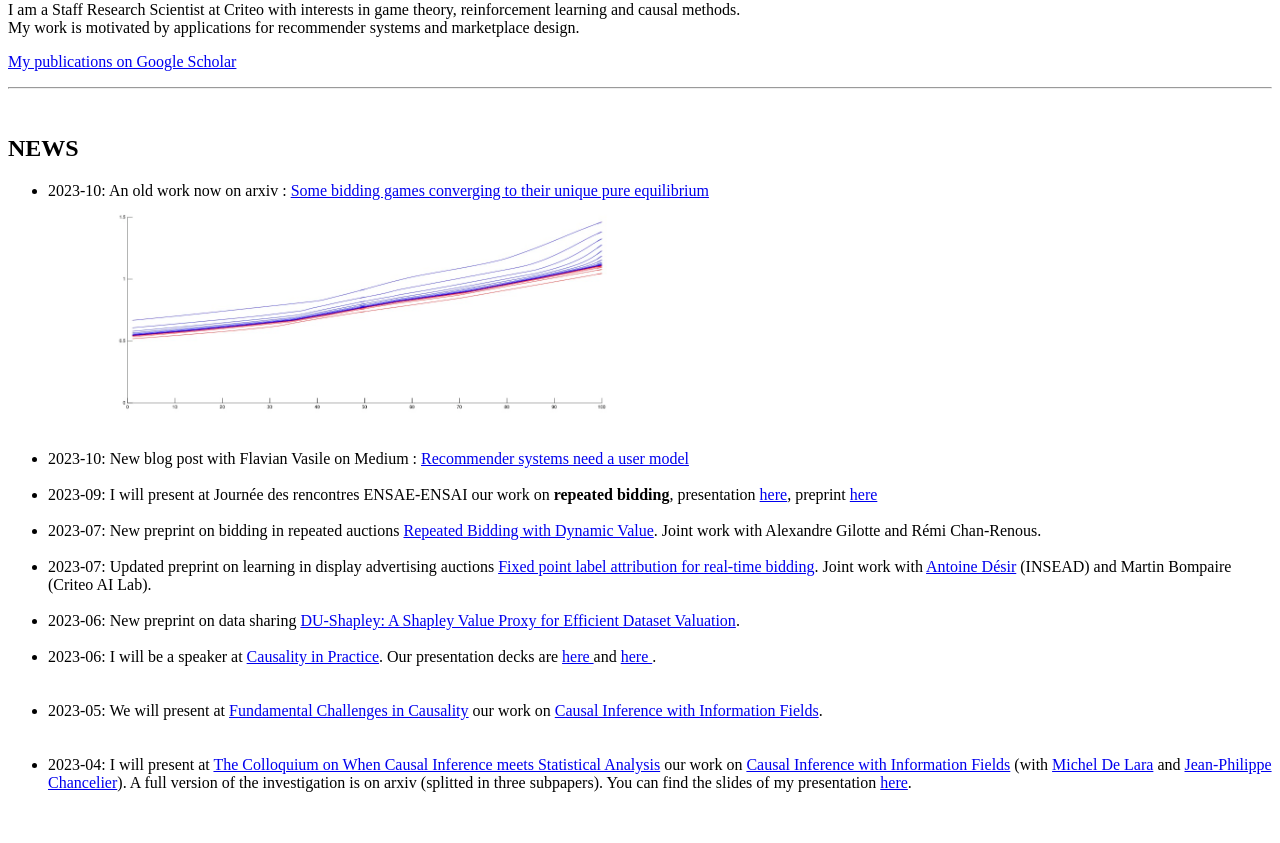
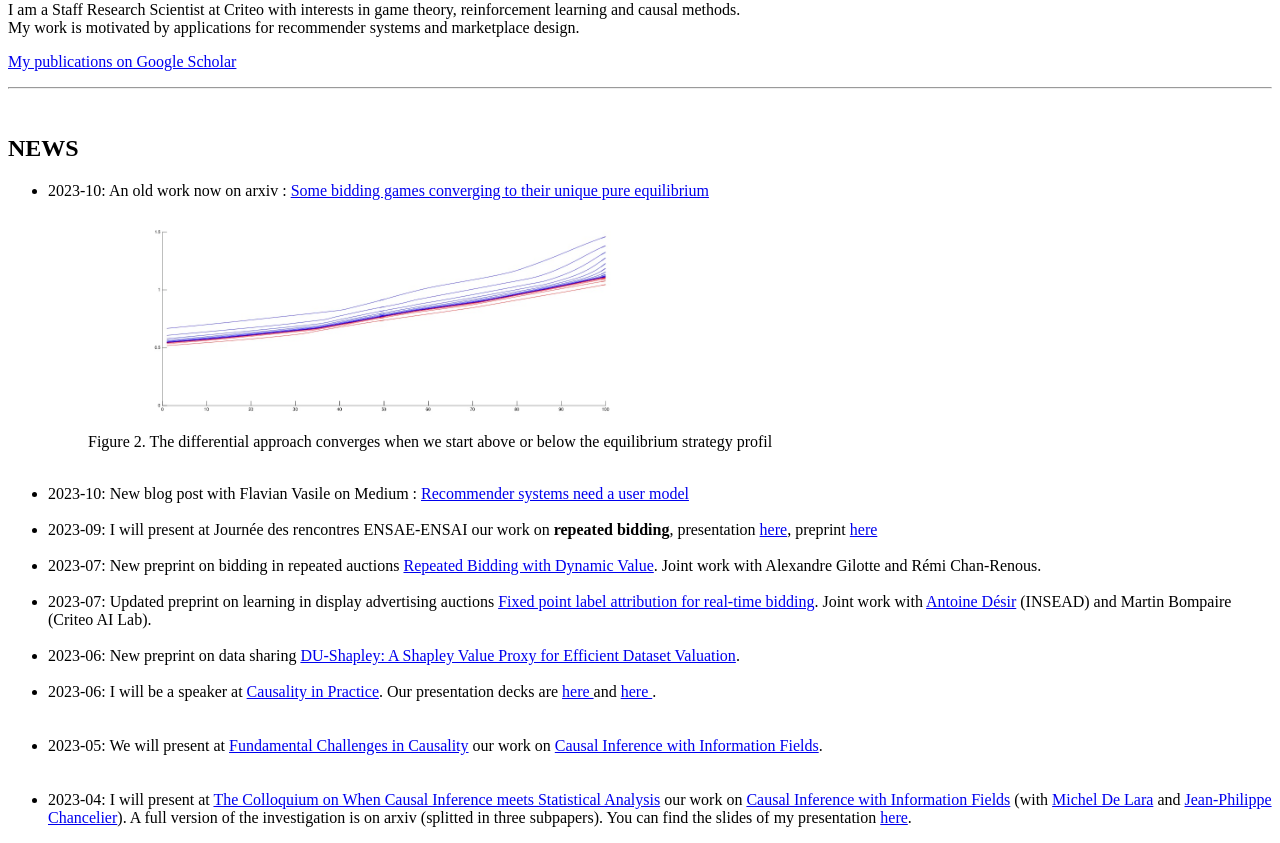
Before and after one commit to BenHey/BenHey2.github.io, a plain HTML site: page index.htm in a window 1280 px wide. Shown: the part 79-922 px from the top of the page. Before the commit the page ends 887 px from the top, so only its background shows below. Drawn offline with Linux system fonts and the light colour scheme.

Commit message:
improve display with a legend

```diff
--- a/index.htm
+++ b/index.htm
@@ -16,7 +16,12 @@ My work is motivated by applications for recommender systems and marketplace des
 			<li>2023-10: An old work now on arxiv : <a href=https://arxiv.org/abs/2310.02898>Some bidding games converging to their unique pure equilibrium
 </a>
 <br>
-<img src="fig1.jpg" style="max-width: 50%;">
+<figure >
+   <img src="fig1.jpg" style="max-width: 50%;"/>
+   <figcaption>
+Figure 2. The differential approach converges when we start above or below the equilibrium strategy profil
+   </figcaption>
+</figure>
 </li>
 <br>
 		<li>2023-10: New blog post with Flavian Vasile on Medium : <a href=https://medium.com/criteo-engineering/recommender-systems-need-a-user-model-c3b3790311bf>Recommender systems need a user model</a>
```
